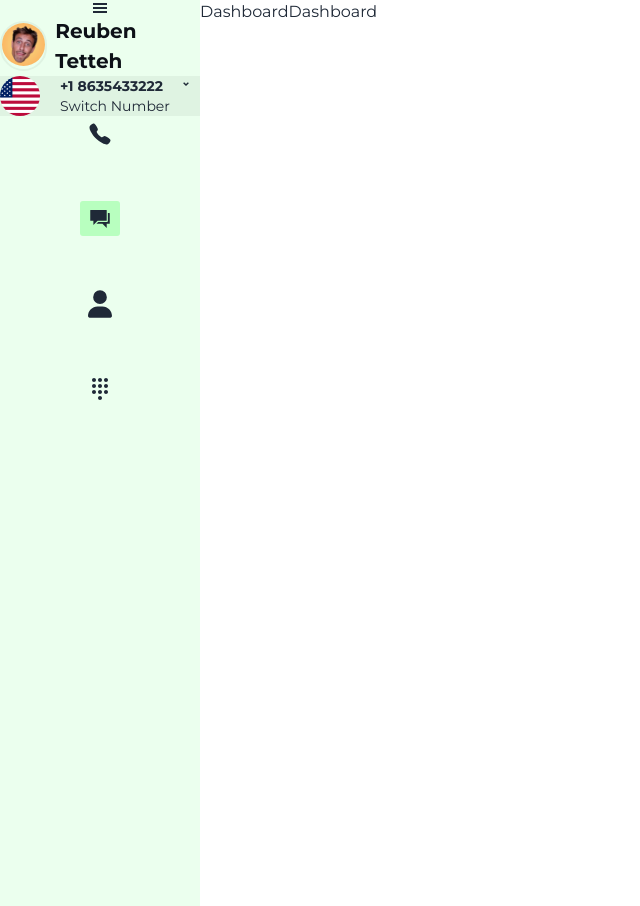
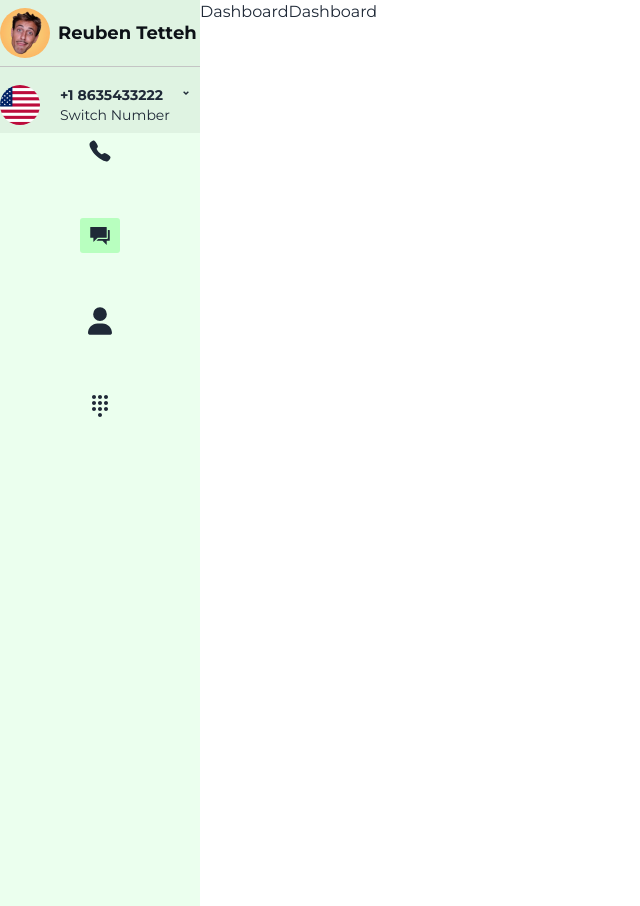
Before and after one commit to rkotchamp/coldbooth, a Next.js app: page /dashboard in a window 1280 px wide. Shown: the whole page, without its empty margins (0-640 px from the left). Built offline with nearby package versions, Linux system fonts and the light colour scheme.

Commit message:
created the users panel

```diff
--- a/app/components/SwitchNumberBtn/SwitchNumber.js
+++ b/app/components/SwitchNumberBtn/SwitchNumber.js
@@ -4,7 +4,7 @@ import { RiArrowDropUpLine } from "react-icons/ri";
 
 export default function SwitchNumberBtn() {
   return (
-    <div className="flex w-[var(--first-panel-width)] items-center gap-5 bg-[var(--chat-panel-green-bg-color)]">
+    <div className="flex w-[var(--first-panel-width)] items-center gap-5 bg-[var(--chat-panel-green-bg-color)] py-2">
       <div className="h-[40px] w-[40px] rounded-[50px]">
         <Image
           src="/images/usFlag.png"
--- a/app/components/userProfile/UserProfile.js
+++ b/app/components/userProfile/UserProfile.js
@@ -2,8 +2,8 @@ import Image from "next/image";
 
 export default function UserProfile() {
   return (
-    <div className="flex items-center gap-2">
-      <div className="h-[50px] w-[50px] rounded-[50px] border-2 border-[var(--chat-panel-green-bg-color)]">
+    <div className="flex items-center gap-2 border-b-[1px] border-[var(--gray-light-border-color)] py-2">
+      <div className="h-[50px] w-[50px] rounded-[50px]">
         <Image
           src="/images/macLou.JPG"
           alt="MacLou user Profile"
--- a/app/dashboard/page.js
+++ b/app/dashboard/page.js
@@ -9,9 +9,11 @@ export default function Dashboard() {
   return (
     <main className="flex">
       <section className="flex h-[var(--panel-heights)] w-[var(--first-panel-width)] flex-col items-center bg-[var(--inside-app-bg-color)]">
-        <GiHamburgerMenu />
-        <UserProfile />
-        <SwitchNumberBtn />
+        <div className="flex w-full flex-col justify-between gap-[10px] bg-[var(--chat-panel-green-bg-color)]">
+          <GiHamburgerMenu className="xs:block sm:block md:hidden lg:hidden xl:hidden 2xl:hidden" />
+          <UserProfile />
+          <SwitchNumberBtn />
+        </div>
         <PanelOneIcons />
       </section>
       <section>
--- a/app/globals.css
+++ b/app/globals.css
@@ -30,6 +30,7 @@
   --lowest-smallest-smallFont: 10px;
   --low-small-smallFont: 12px;
   --reg-normal-normFont: 16px;
+  --insideApp-headers-font: 18px;
   --mid-medium-midFont: 20px;
   --lower-midFont: 24px;
   --upper-midFont: 30px;
@@ -65,7 +66,7 @@
 
   .panelHeading-text {
     font-weight: var(--bold-font-weight);
-    font-size: var(--mid-medium-midFont);
+    font-size: var(--insideApp-headers-font);
     color: var(--text-black-color);
   }
 
```
Also changed, not shown: app/components/Footer/Footer.js (added), app/components/Header/Header.js (added), app/components/MessageCard.js (deleted).
